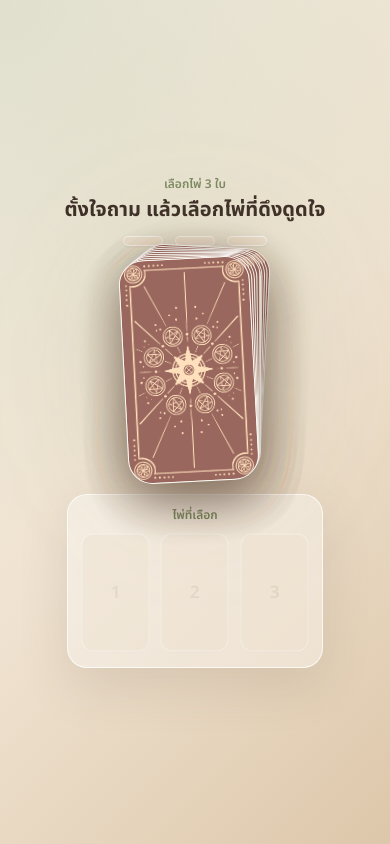
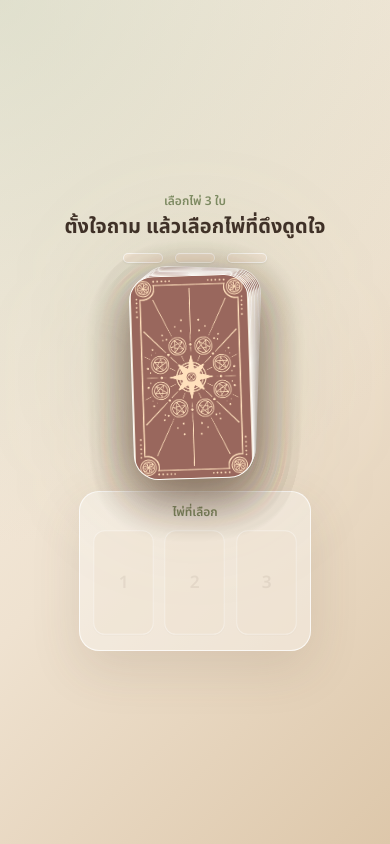
Before and after one commit to tonfernz/tarottest, a Next.js app: page /shuffle in a window 390 px wide. Built offline with nearby package versions, Linux system fonts and the light colour scheme.

Commit message:
Refine mobile deck layout

```diff
--- a/src/components/ShuffleDeck.tsx
+++ b/src/components/ShuffleDeck.tsx
@@ -65,7 +65,7 @@ export function ShuffleDeck() {
         {isShuffling ? (
           <motion.div
             key="shuffling"
-            className="relative h-[14.5rem] w-[8.4rem] sm:h-[26rem] sm:w-60"
+            className="relative h-[13.25rem] w-[7.75rem] sm:h-[26rem] sm:w-60"
             exit={{ opacity: 0, scale: 0.94 }}
             transition={{ duration: 0.35 }}
           >
@@ -99,15 +99,15 @@ export function ShuffleDeck() {
             transition={{ duration: 0.35 }}
           >
             <SelectedCards selectedCount={selectedCount} />
-            <div className="mt-3 grid w-full max-w-4xl items-center gap-3 sm:mt-8 sm:gap-8 lg:grid-cols-[1fr_1.05fr]">
-              <div className="flex flex-col items-center gap-2 sm:gap-5">
+            <div className="mx-auto mt-3 grid w-full max-w-[18rem] items-center justify-items-center gap-3 sm:mt-8 sm:max-w-4xl sm:gap-8 lg:grid-cols-[1fr_1.05fr]">
+              <div className="flex w-full flex-col items-center gap-2 sm:gap-5">
                 <motion.button
                   type="button"
                   onClick={drawCard}
                   disabled={!nextCard || selectedCount >= SELECTED_CARD_LIMIT}
                   whileHover={selectedCount < SELECTED_CARD_LIMIT ? { y: -4, scale: 1.015 } : undefined}
                   whileTap={selectedCount < SELECTED_CARD_LIMIT ? { scale: 0.98 } : undefined}
-                  className="group relative h-[14rem] w-[8.2rem] outline-none disabled:cursor-not-allowed sm:h-[28rem] sm:w-64"
+                  className="group relative h-[12.75rem] w-[7.5rem] outline-none disabled:cursor-not-allowed sm:h-[28rem] sm:w-64"
                   aria-label="เลือกไพ่จากกอง"
                 >
                   <span className="absolute -inset-3 rounded-full bg-moss/15 blur-3xl transition group-hover:bg-moss/20 sm:-inset-8" />
@@ -121,9 +121,9 @@ export function ShuffleDeck() {
                         initial={{ opacity: 0, y: 18, rotate: 0 }}
                         animate={{
                           opacity: selectedCount >= SELECTED_CARD_LIMIT && index < 3 ? 0 : 1,
-                          x: (index - 4) * 1.4,
-                          y: index * -1.5,
-                          rotate: (index - 4) * 0.75
+                          x: (index - 4) * 0.9,
+                          y: index * -1,
+                          rotate: (index - 4) * 0.45
                         }}
                         transition={{ duration: 0.34, delay: index * 0.02 }}
                         style={{ zIndex: depth }}
@@ -139,7 +139,7 @@ export function ShuffleDeck() {
                         key={drawAnimationKey}
                         className="absolute inset-0 overflow-hidden rounded-[1.55rem] border border-moss/50 bg-linen shadow-glow"
                         initial={{ opacity: 0, x: 0, y: 0, rotate: 0, scale: 1 }}
-                        animate={{ opacity: [0, 0.95, 0], x: [0, 96, 132], y: [0, -52, -20], rotate: [0, 12, 8], scale: [1, 0.92, 0.86] }}
+                        animate={{ opacity: [0, 0.9, 0], x: [0, 44, 58], y: [0, -34, -18], rotate: [0, 7, 5], scale: [1, 0.88, 0.82] }}
                         exit={{ opacity: 0 }}
                         transition={{ duration: 0.55, ease: [0.22, 1, 0.36, 1] }}
                         style={{ zIndex: deckCards.length + 1, pointerEvents: "none" }}
@@ -155,7 +155,7 @@ export function ShuffleDeck() {
                 </p>
               </div>
 
-              <div className="mx-auto w-full max-w-[16rem] rounded-[1.25rem] border border-white/75 bg-white/35 p-3 shadow-soft sm:max-w-none sm:rounded-[1.5rem] sm:p-5">
+              <div className="mx-auto w-full max-w-[14.5rem] rounded-[1.25rem] border border-white/75 bg-white/35 p-3 shadow-soft sm:max-w-none sm:rounded-[1.5rem] sm:p-5">
                 <p className="text-center text-xs font-semibold text-moss sm:text-left sm:text-sm">ไพ่ที่เลือก</p>
                 <div className="mt-2 grid grid-cols-3 gap-2 sm:mt-4 sm:gap-4">
                   {Array.from({ length: SELECTED_CARD_LIMIT }).map((_, index) => {
```
